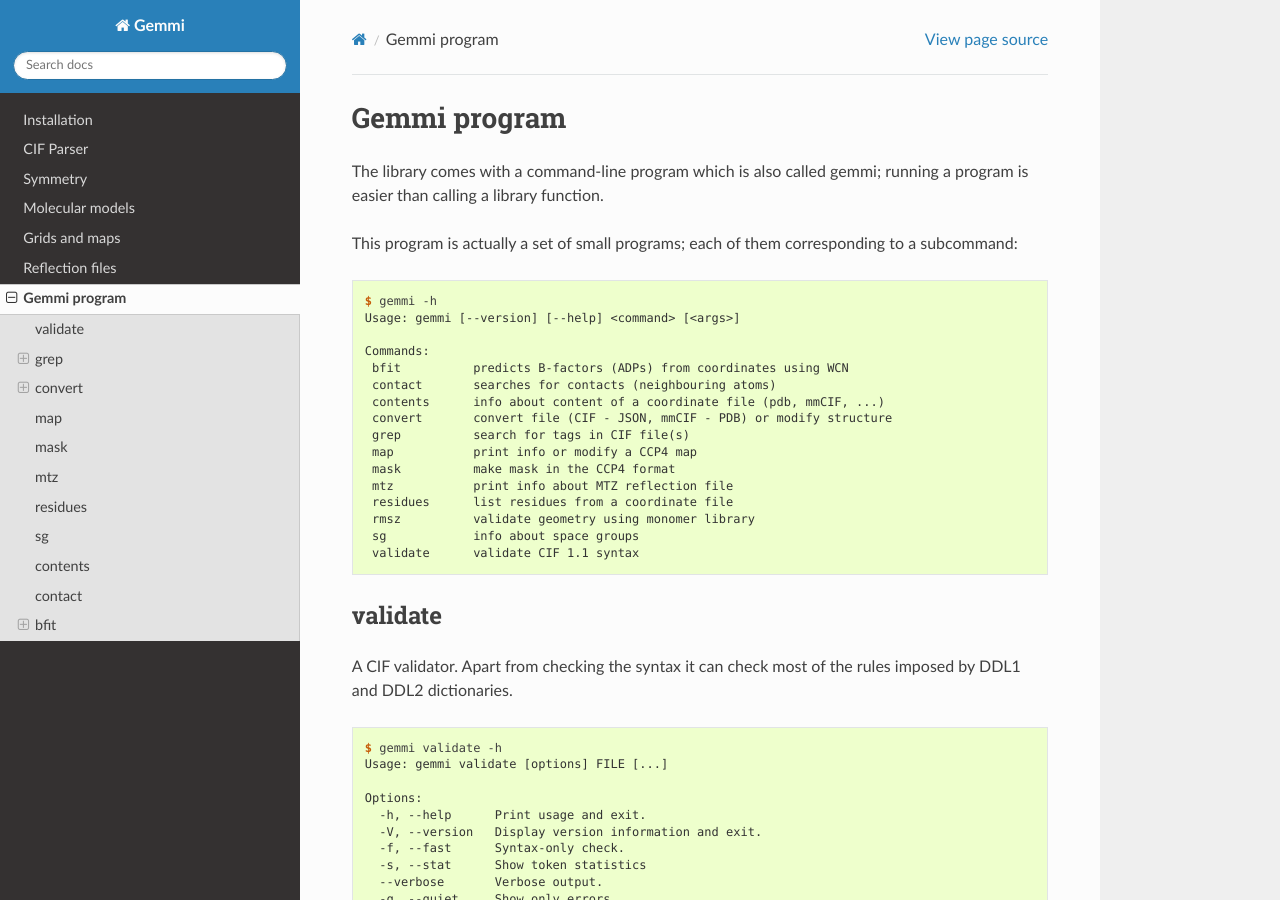
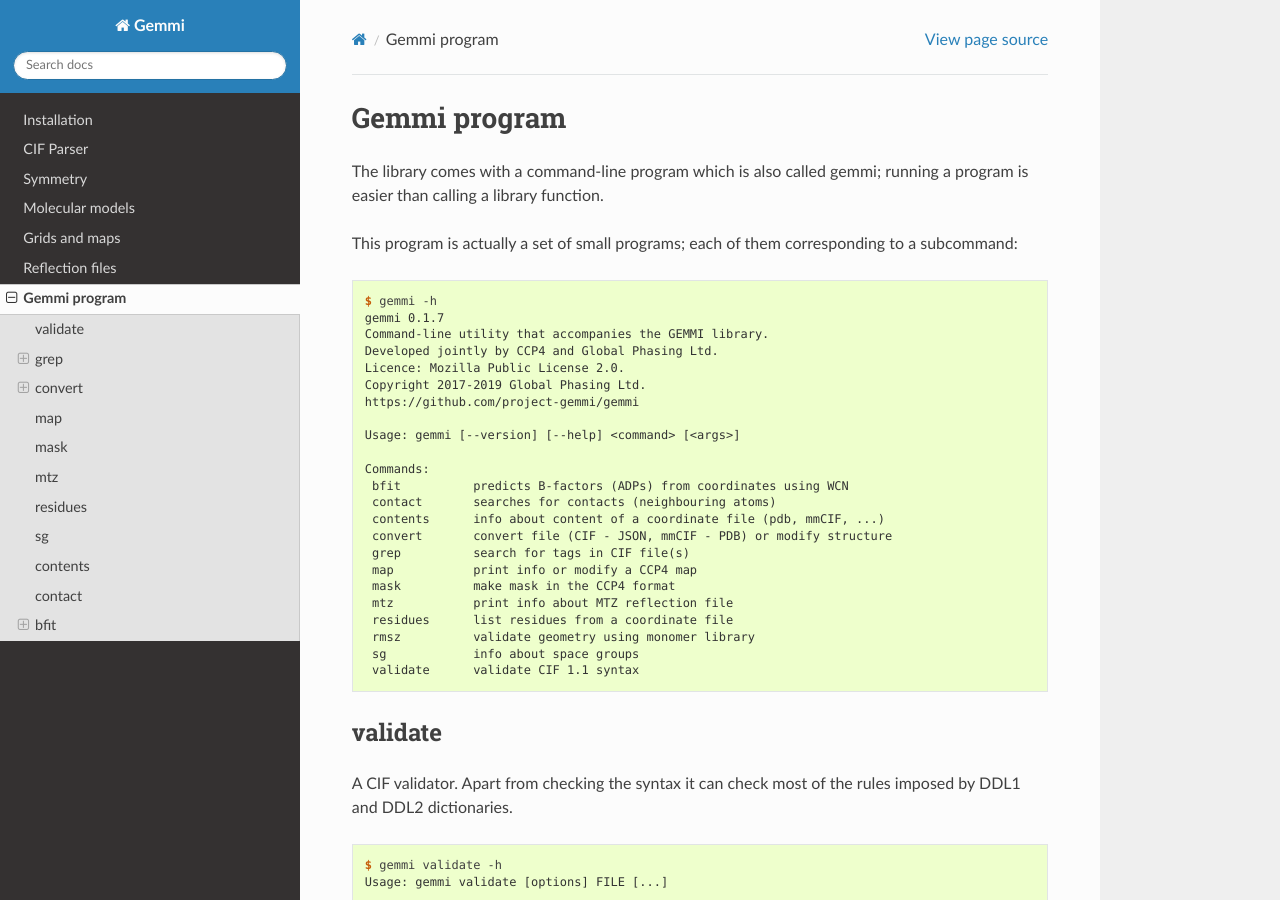
Before and after one commit to project-gemmi/gemmi, a Sphinx documentation site: the page built from docs/utils.rst, in a window 1280 px wide and 900 px high. Built offline with Sphinx 7.4.7 and the Read the Docs theme 2.0.0, drawn with Linux system fonts in a browser that asks for light colours.

Commit message:
longer message from gemmi -h

```diff
--- a/docs/gemmi-help.txt
+++ b/docs/gemmi-help.txt
@@ -1,4 +1,11 @@
 $ gemmi -h
+gemmi 0.1.7
+Command-line utility that accompanies the GEMMI library.
+Developed jointly by CCP4 and Global Phasing Ltd.
+Licence: Mozilla Public License 2.0.
+Copyright 2017-2019 Global Phasing Ltd.
+https://github.com/project-gemmi/gemmi
+
 Usage: gemmi [--version] [--help] <command> [<args>]
 
 Commands:
```
Also changed, not shown: 1 other file.
